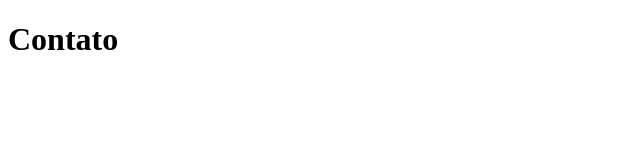
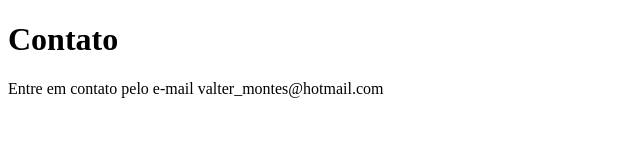
Before and after one commit to valteramn/sistema-de-cadastro, a plain HTML site: page contato.html in a window 1280 px wide. Shown: the whole page, without its empty margins (0-640 px from the left). Drawn offline with Linux system fonts and the light colour scheme.

Commit message:
adicionando email de contato

```diff
--- a/contato.html
+++ b/contato.html
@@ -8,5 +8,6 @@
 </head>
 <body>
     <h1>Contato</h1>
+    <p>Entre em contato pelo e-mail valter_montes@hotmail.com</p>
 </body>
 </html>
```
